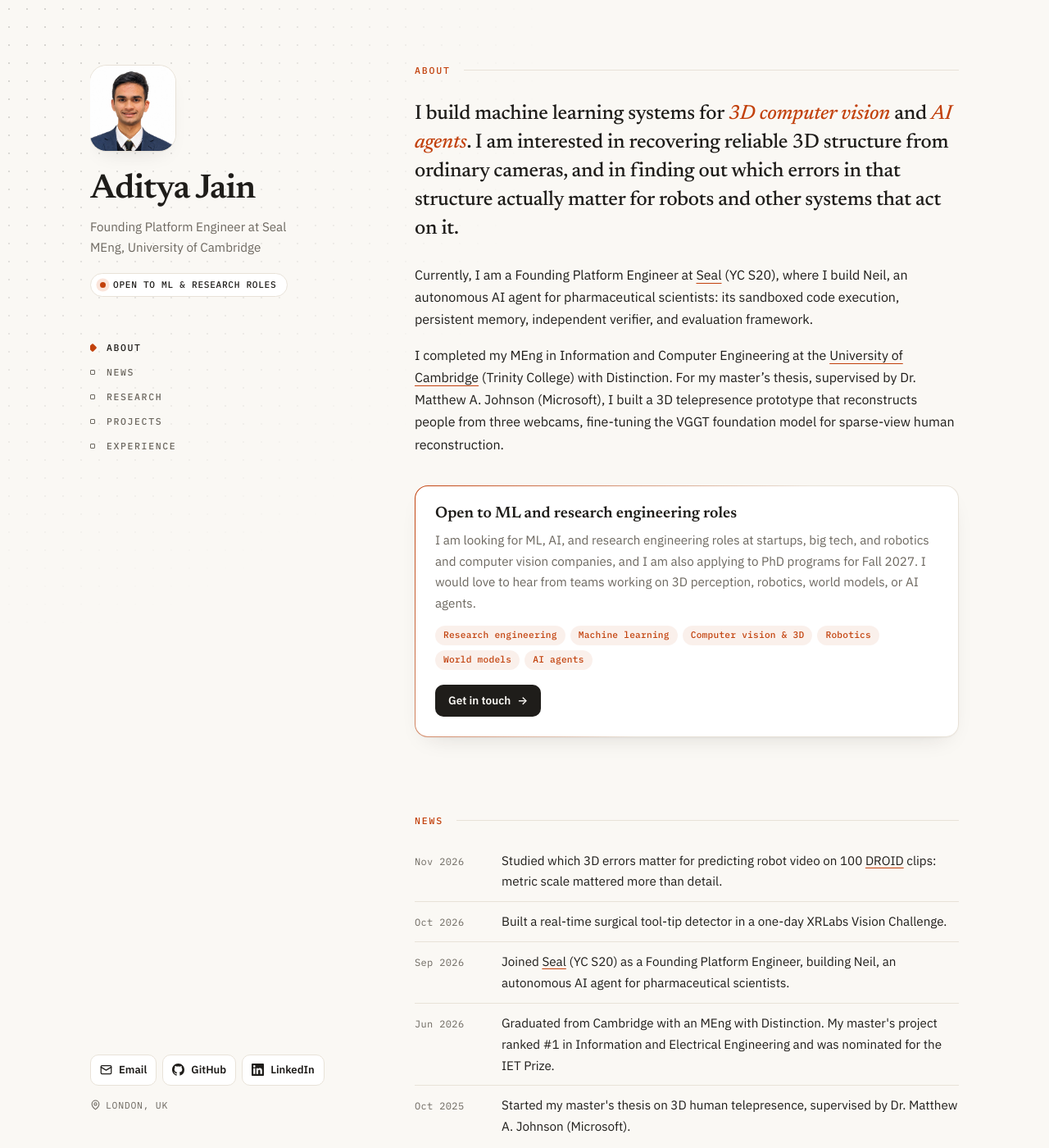
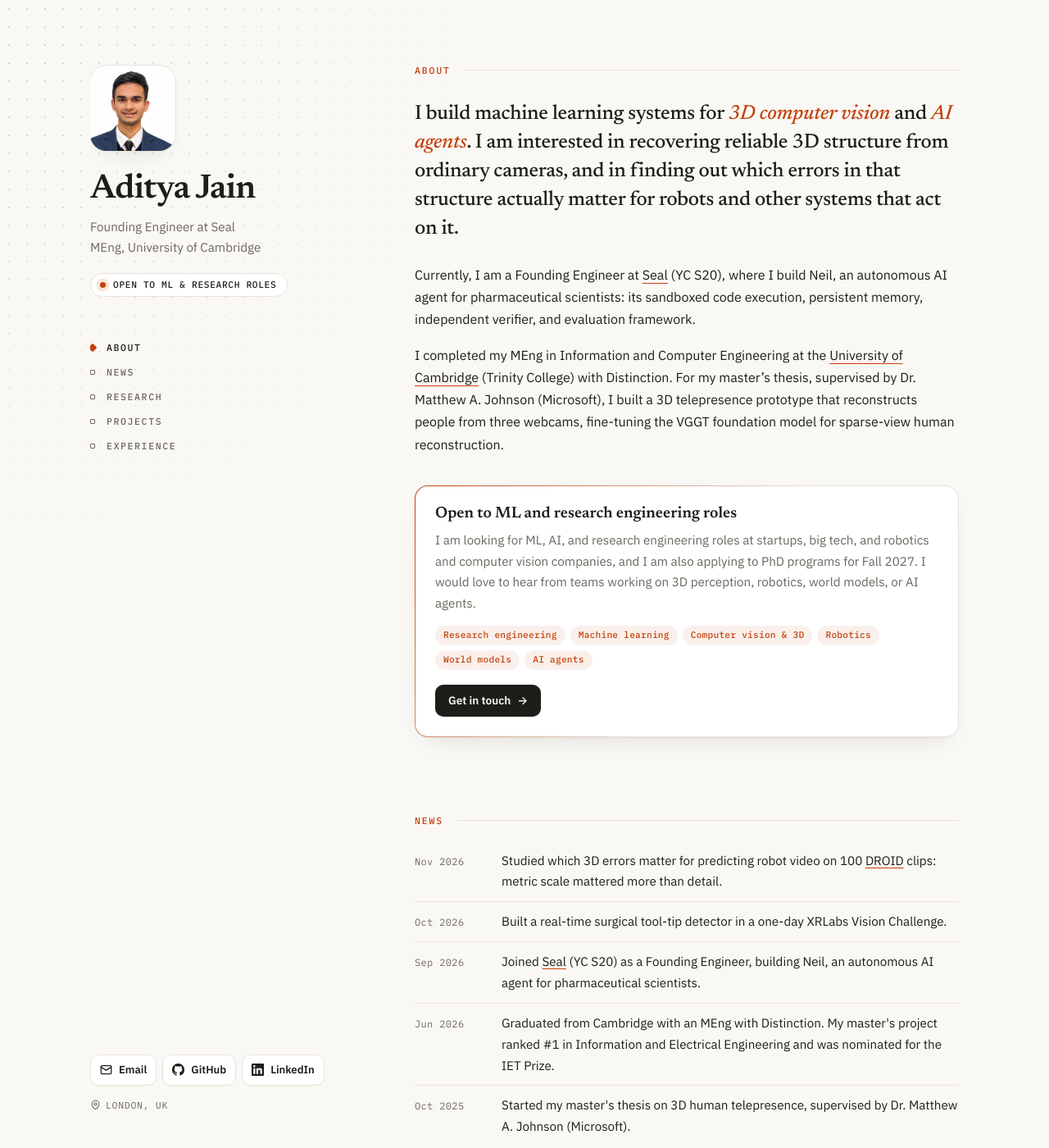
Before and after one commit to Adi1357/Adi1357.github.io, a Jekyll site: the page built from index.md, in a window 1280 px wide and 1400 px high. Shown: the whole window at 82% size. Built offline with Jekyll 4.4.1, drawn with Linux system fonts in a browser that asks for light colours; some of the changed text lies outside the part shown.

Commit message:
Title: Founding Engineer at Seal

```diff
--- a/_config.yml
+++ b/_config.yml
@@ -1,6 +1,6 @@
 title: Aditya Jain
 url: https://adi1357.github.io
-description: "Aditya (Adi) Jain: ML and research engineer working on 3D computer vision and AI agents. Founding Platform Engineer at Seal; MEng, University of Cambridge."
+description: "Aditya (Adi) Jain: ML and research engineer working on 3D computer vision and AI agents. Founding Engineer at Seal; MEng, University of Cambridge."
 markdown: kramdown
 plugins:
   - jekyll-sitemap
@@ -8,7 +8,7 @@ plugins:
 owner:
   name: Aditya Jain
   avatar: avatar.jpg
-  role: Founding Platform Engineer at Seal
+  role: Founding Engineer at Seal
   education: MEng, University of Cambridge
   location: London, UK
   email: adi.jain1357@gmail.com
--- a/_data/experience.yml
+++ b/_data/experience.yml
@@ -1,6 +1,6 @@
 # Experience, newest first. current: true marks the filled dot.
 
-- role: Founding Platform Engineer
+- role: Founding Engineer
   org: Seal
   url: https://seal.run/
   date: Sep 2026 – now
--- a/index.md
+++ b/index.md
@@ -17,7 +17,7 @@ news:
   - date: "Oct 2026"
     text: "Built a real-time surgical tool-tip detector in a one-day XRLabs Vision Challenge."
   - date: "Sep 2026"
-    text: 'Joined <a href="https://seal.run">Seal</a> (YC S20) as a Founding Platform Engineer, building Neil, an autonomous AI agent for pharmaceutical scientists.'
+    text: 'Joined <a href="https://seal.run">Seal</a> (YC S20) as a Founding Engineer, building Neil, an autonomous AI agent for pharmaceutical scientists.'
   - date: "Jun 2026"
     text: "Graduated from Cambridge with an MEng with Distinction. My master's project ranked #1 in Information and Electrical Engineering and was nominated for the IET Prize."
   - date: "Oct 2025"
@@ -34,6 +34,6 @@ news:
 
 I build machine learning systems for *3D computer vision* and *AI agents*. I am interested in recovering reliable 3D structure from ordinary cameras, and in finding out which errors in that structure actually matter for robots and other systems that act on it.
 
-Currently, I am a Founding Platform Engineer at [Seal](https://seal.run) (YC S20), where I build Neil, an autonomous AI agent for pharmaceutical scientists: its sandboxed code execution, persistent memory, independent verifier, and evaluation framework.
+Currently, I am a Founding Engineer at [Seal](https://seal.run) (YC S20), where I build Neil, an autonomous AI agent for pharmaceutical scientists: its sandboxed code execution, persistent memory, independent verifier, and evaluation framework.
 
 I completed my MEng in Information and Computer Engineering at the [University of Cambridge](https://www.cam.ac.uk/) (Trinity College) with Distinction. For my master's thesis, supervised by Dr. Matthew A. Johnson (Microsoft), I built a 3D telepresence prototype that reconstructs people from three webcams, fine-tuning the VGGT foundation model for sparse-view human reconstruction.
```
